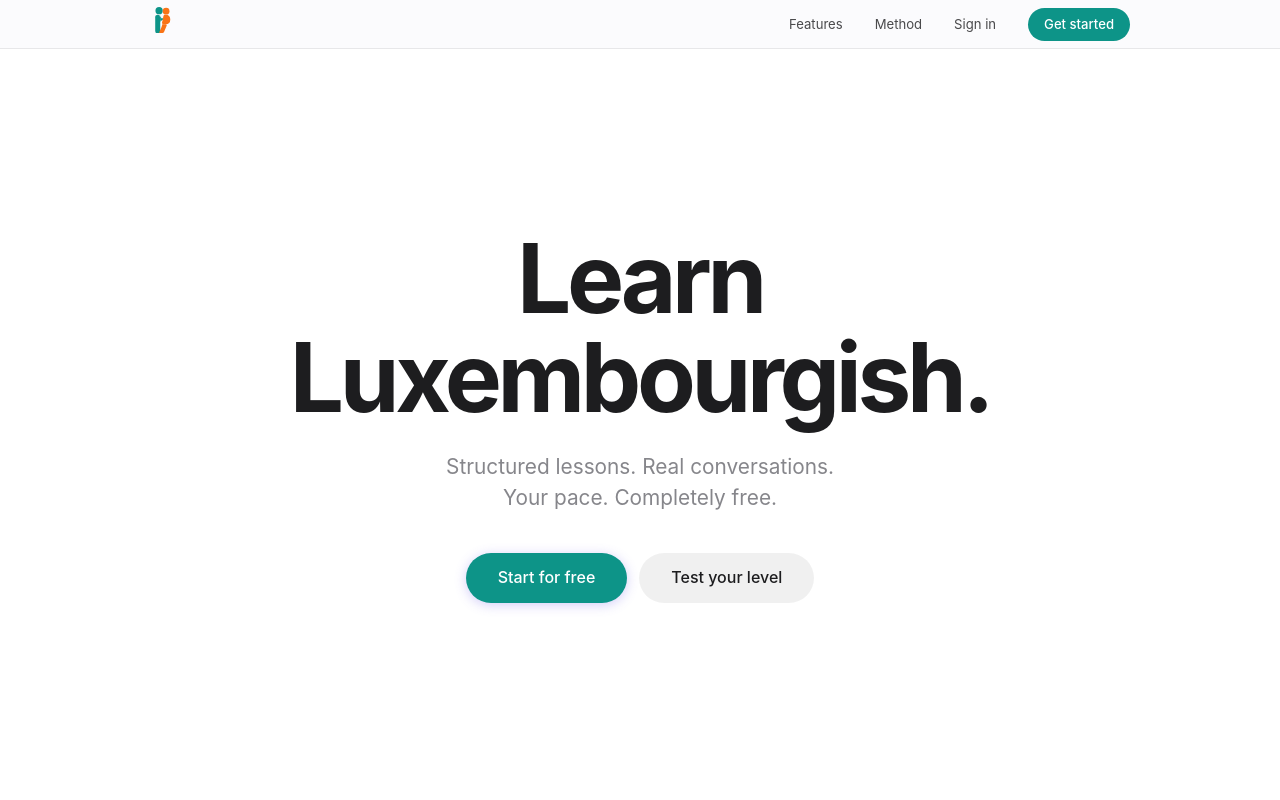
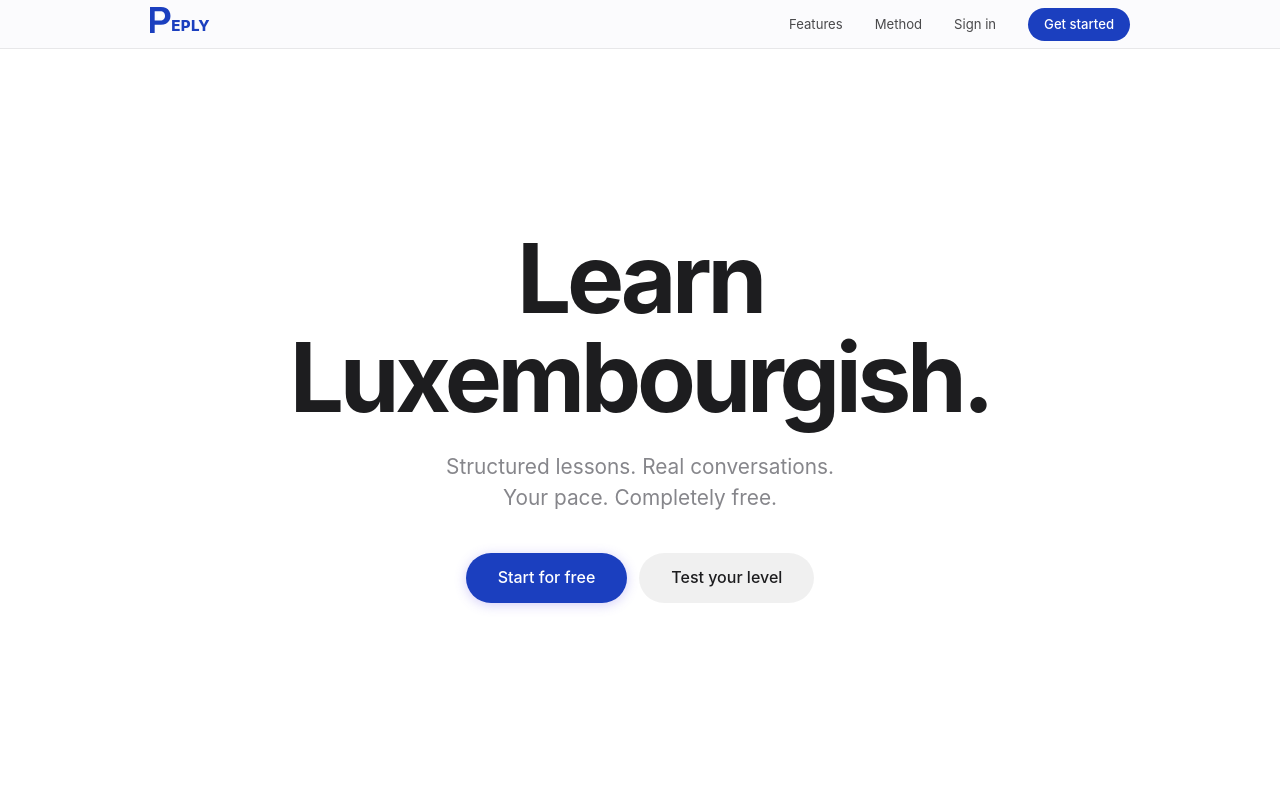
Before and after one commit to narsenic/Reply_app, a React (Vite) app in the folder client/: page / in a window 1280 px wide. Shown: the top 800 px of the page. Built offline with nearby package versions, Linux system fonts and the light colour scheme; no server answers.

Commit message:
feat: deploy blue Reply wordmark logo with speech bubble R, update brand to blue

```diff
--- a/client/src/components/ReplyLogo.tsx
+++ b/client/src/components/ReplyLogo.tsx
@@ -4,48 +4,50 @@ interface ReplyLogoProps {
   light?: boolean;
 }
 
-const TEAL = '#0D9488';
-const ORANGE = '#F97316';
+const BLUE = '#1B3FBF';
 
 /**
- * Reply logo — two abstract figures forming an "R".
- * Teal figure (left) + orange figure (right) overlapping.
- * Matches the brand image: two rounded people shapes creating the R letterform.
+ * Reply logo — bold blue wordmark.
+ * Oversized "R" with a speech bubble cutout in its counter space.
+ * "EPLY" follows in smaller uppercase.
  */
-export default function ReplyLogo({ size = 40, showText = false, light = false }: ReplyLogoProps) {
-  const textColor = light ? '#fff' : TEAL;
+export default function ReplyLogo({ size = 32, showText = true, light = false }: ReplyLogoProps) {
+  const color = light ? '#fff' : BLUE;
+  const rHeight = size;
+  const eplySize = size * 0.58;
 
   return (
-    <div style={{ display: 'inline-flex', flexDirection: showText ? 'column' : 'row', alignItems: 'center', gap: showText ? size * 0.15 : size * 0.25 }}>
-      <svg width={size} height={size} viewBox="0 0 100 100" fill="none" xmlns="http://www.w3.org/2000/svg">
-        {/* Teal figure — left person (forms R stem + arm) */}
-        <circle cx="35" cy="14" r="14" fill={TEAL} />
-        <path d="M21 32 L21 96 Q21 100 25 100 L35 100 Q39 100 39 96 L39 58 Q39 46 50 42 L54 41 Q46 50 39 58" fill={TEAL} />
-        <rect x="21" y="30" width="18" height="70" rx="9" fill={TEAL} />
-        {/* Teal arm curving right */}
-        <path d="M39 30 C39 30 39 44 52 48 L52 48 Q39 52 39 52 L39 30Z" fill={TEAL} />
-
-        {/* Orange figure — right person (forms R bowl) */}
-        <circle cx="62" cy="16" r="13" fill={ORANGE} />
-        <path d="M52 34 Q52 30 60 30 Q78 30 78 48 Q78 66 60 66 L50 66 Q48 66 46 62 L52 34Z" fill={ORANGE} />
-        {/* Orange leg kicking down-right */}
-        <path d="M50 62 Q48 66 44 78 L36 96 Q34 100 38 100 L48 100 Q52 100 54 96 L64 72 Q66 68 62 66 L50 66 L50 62Z" fill={ORANGE} />
+    <div style={{ display: 'inline-flex', alignItems: 'flex-end', gap: 0, lineHeight: 1, userSelect: 'none' }}>
+      {/* Big R with speech bubble cutout */}
+      <svg width={rHeight * 0.82} height={rHeight} viewBox="0 0 82 100" fill="none" xmlns="http://www.w3.org/2000/svg">
+        {/* R body */}
+        <path
+          d="M0 100V0h42c7.5 0 14 1.4 19.5 4.2 5.5 2.8 9.8 6.8 12.8 12 3 5.2 4.5 11.2 4.5 18 0 6.8-1.5 12.8-4.5 18-3 5.2-7.3 9.2-12.8 12C56 67 49.5 68.4 42 68.4H18V100H0zM18 52h22c5.5 0 9.8-1.6 13-4.8 3.2-3.2 4.8-7.6 4.8-13.2 0-5.6-1.6-10-4.8-13.2C49.8 17.6 45.5 16 40 16H18v36z"
+          fill={color}
+        />
+        {/* Speech bubble cutout in the R's counter */}
+        <ellipse cx="40" cy="34" rx="12" ry="10" fill={light ? BLUE : '#fff'} />
+        {/* Bubble tail */}
+        <polygon points="32,42 28,50 38,43" fill={light ? BLUE : '#fff'} />
       </svg>
 
-      {showText && (
+      {/* EPLY text */}
+      {showText !== false && (
         <span style={{
-          fontFamily: "SF Pro Display, -apple-system, BlinkMacSystemFont, 'Helvetica Neue', sans-serif",
-          fontWeight: 700,
-          fontSize: size * 0.42,
-          color: textColor,
-          letterSpacing: '-0.02em',
+          fontFamily: "SF Pro Display, -apple-system, BlinkMacSystemFont, 'Helvetica Neue', Arial, sans-serif",
+          fontWeight: 800,
+          fontSize: eplySize,
+          color,
+          letterSpacing: '0.02em',
           lineHeight: 1,
+          textTransform: 'uppercase',
+          marginBottom: size * 0.01,
         }}>
-          Reply
+          EPLY
         </span>
       )}
     </div>
   );
 }
 
-export { TEAL, ORANGE };
+export { BLUE };
--- a/client/src/pages/LandingPage.tsx
+++ b/client/src/pages/LandingPage.tsx
@@ -2,7 +2,7 @@ import { Link } from 'react-router-dom';
 import { useAuth } from '../contexts/AuthContext';
 import ReplyLogo from '../components/ReplyLogo';
 
-const P = '#0D9488';
+const P = '#1B3FBF';
 // Orange accent: #F97316
 const SF = "SF Pro Display, -apple-system, BlinkMacSystemFont, 'Helvetica Neue', sans-serif";
 const SFT = "SF Pro Text, -apple-system, BlinkMacSystemFont, 'Helvetica Neue', sans-serif";
@@ -68,7 +68,7 @@ export default function LandingPage() {
           </p>
           <div style={{ display: 'flex', flexWrap: 'wrap', justifyContent: 'center', gap: '12px 24px' }}>
             {['Expats and newcomers', 'Citizenship applicants', 'Cross-border workers', 'Partners and families', 'Language enthusiasts'].map(tag => (
-              <span key={tag} style={{ padding: '8px 20px', borderRadius: 980, background: 'rgba(13,148,136,0.06)', color: '#0D9488', fontSize: '0.88rem', fontWeight: 500 }}>{tag}</span>
+              <span key={tag} style={{ padding: '8px 20px', borderRadius: 980, background: 'rgba(27,63,191,0.06)', color: '#1B3FBF', fontSize: '0.88rem', fontWeight: 500 }}>{tag}</span>
             ))}
           </div>
         </div>
@@ -140,19 +140,19 @@ export default function LandingPage() {
 
 /* ─── Styles ─── */
 const navLk: React.CSSProperties = { color: '#1d1d1f', textDecoration: 'none', fontSize: '0.82rem', fontWeight: 400, opacity: 0.8 };
-const navCta: React.CSSProperties = { background: '#0D9488', color: '#fff', padding: '6px 16px', borderRadius: 980, textDecoration: 'none', fontSize: '0.82rem', fontWeight: 500 };
+const navCta: React.CSSProperties = { background: '#1B3FBF', color: '#fff', padding: '6px 16px', borderRadius: 980, textDecoration: 'none', fontSize: '0.82rem', fontWeight: 500 };
 const pill: React.CSSProperties = { display: 'inline-block', padding: '12px 32px', borderRadius: 980, textDecoration: 'none', fontSize: '1rem', fontWeight: 500 };
 
 /* ─── Data ─── */
 const STATS: [string, string][] = [['20+', 'Chapters'], ['4', 'Skills'], ['A1-B2', 'CEFR'], ['Free', 'To start']];
 
 const FEATURES = [
-  { icon: 'G', title: 'Grammar that clicks.', desc: 'Verb conjugation, articles, word order. Instant feedback with clear explanations in context.', color: '#0D9488', bg: 'rgba(13,148,136,0.08)' },
-  { icon: 'R', title: 'Read real texts.', desc: 'Dialogues, stories, and everyday scenarios. Vocabulary highlights and comprehension questions.', color: '#F97316', bg: 'rgba(249,115,22,0.08)' },
-  { icon: 'L', title: 'Listen and understand.', desc: 'Native audio with transcripts. Shadowing exercises and adjustable playback speed.', color: '#0D9488', bg: 'rgba(13,148,136,0.08)' },
-  { icon: 'S', title: 'Speak with confidence.', desc: 'Record yourself, compare with native audio, self-evaluate your pronunciation.', color: '#F97316', bg: 'rgba(249,115,22,0.08)' },
-  { icon: 'XP', title: 'Track everything.', desc: 'Points, streaks, badges, leaderboard. See your progress across every skill and chapter.', color: '#0D9488', bg: 'rgba(13,148,136,0.08)' },
-  { icon: 'P', title: 'Practice with peers.', desc: 'Find partners at your level for live speaking sessions. Like a classroom, on your schedule.', color: '#F97316', bg: 'rgba(249,115,22,0.08)' },
+  { icon: 'G', title: 'Grammar that clicks.', desc: 'Verb conjugation, articles, word order. Instant feedback with clear explanations in context.', color: '#1B3FBF', bg: 'rgba(27,63,191,0.08)' },
+  { icon: 'R', title: 'Read real texts.', desc: 'Dialogues, stories, and everyday scenarios. Vocabulary highlights and comprehension questions.', color: '#1B3FBF', bg: 'rgba(27,63,191,0.06)' },
+  { icon: 'L', title: 'Listen and understand.', desc: 'Native audio with transcripts. Shadowing exercises and adjustable playback speed.', color: '#1B3FBF', bg: 'rgba(27,63,191,0.08)' },
+  { icon: 'S', title: 'Speak with confidence.', desc: 'Record yourself, compare with native audio, self-evaluate your pronunciation.', color: '#1B3FBF', bg: 'rgba(27,63,191,0.06)' },
+  { icon: 'XP', title: 'Track everything.', desc: 'Points, streaks, badges, leaderboard. See your progress across every skill and chapter.', color: '#1B3FBF', bg: 'rgba(27,63,191,0.08)' },
+  { icon: 'P', title: 'Practice with peers.', desc: 'Find partners at your level for live speaking sessions. Like a classroom, on your schedule.', color: '#1B3FBF', bg: 'rgba(27,63,191,0.06)' },
 ];
 
 const STEPS = [
```
